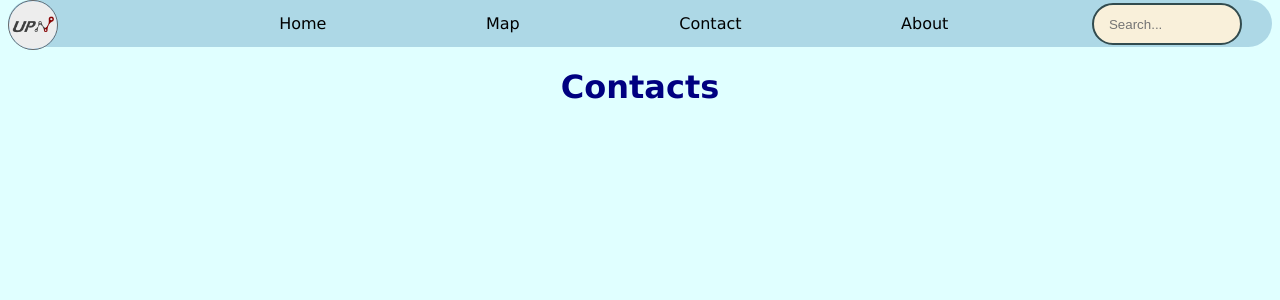
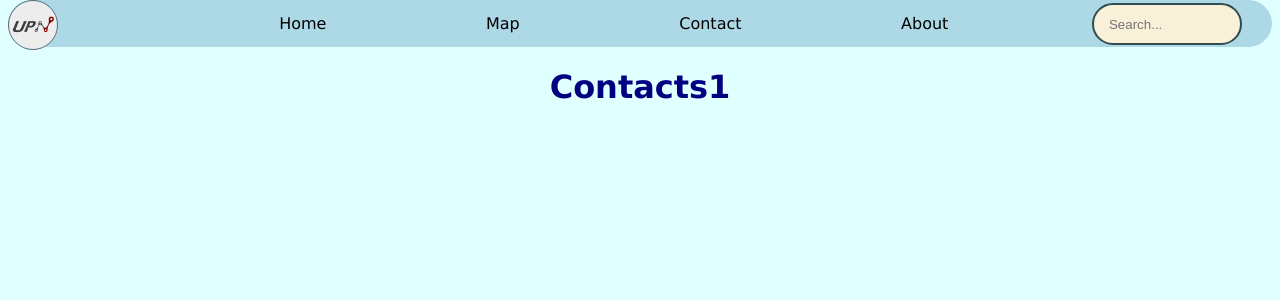
Before and after one commit to Alex000007/UPN_GNSS_100, a Django app: page /contact/ in a window 1280 px wide. Shown: the part 42-342 px from the top of the page. Run offline with Django 3.2, Linux system fonts and the light colour scheme; some libraries are stand-ins or nearby versions.

Commit message:
change contact.html(test)

```diff
--- a/django/hello/templates/contact.html
+++ b/django/hello/templates/contact.html
@@ -6,6 +6,6 @@
 {% block content %}
 
 	<div class="contact">
-		<h1>Contacts</h1>
+		<h1>Contacts1</h1>
 	</div>
 {% endblock %}
```
